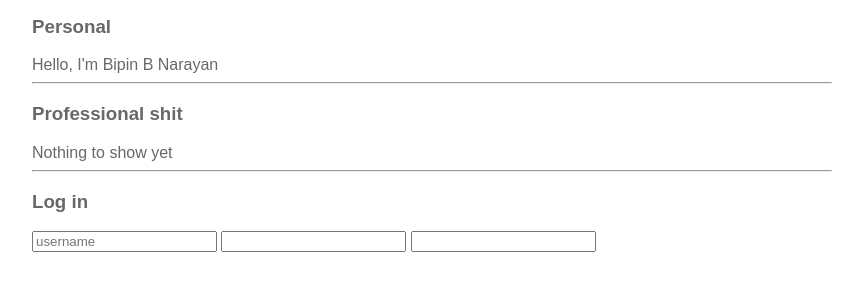
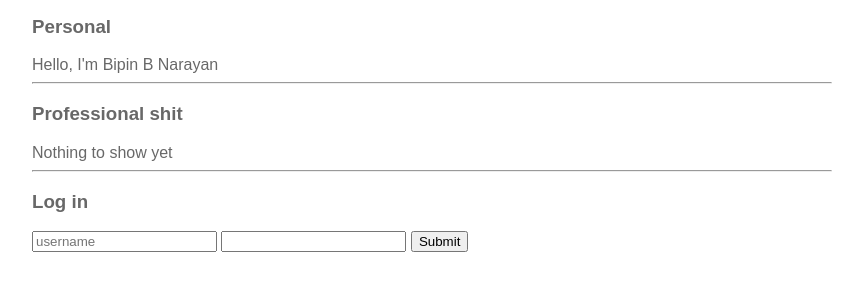
Before and after one commit to PeaceRebel/imad-2016-app, a website: page ui/index.html in a window 1280 px wide. Shown: the part 247-538 px from the top of the page, without its empty margins (198-1061 px from the left). Drawn offline with Linux system fonts and the light colour scheme.

Commit message:
[imad-console] Updates ui/index.html

```diff
--- a/ui/index.html
+++ b/ui/index.html
@@ -22,7 +22,7 @@
                 <h3>Log in</h3>
                 <input type = 'text' id='username' placeholder='username'/>
                 <input type='password' id='password'/>
-                <input tpye="submit" id='submit_btn'/>
+                <input type="submit" id='submit_btn' valur='submit'/>
             </div>
             <div class='footer'>
             </div>
```
